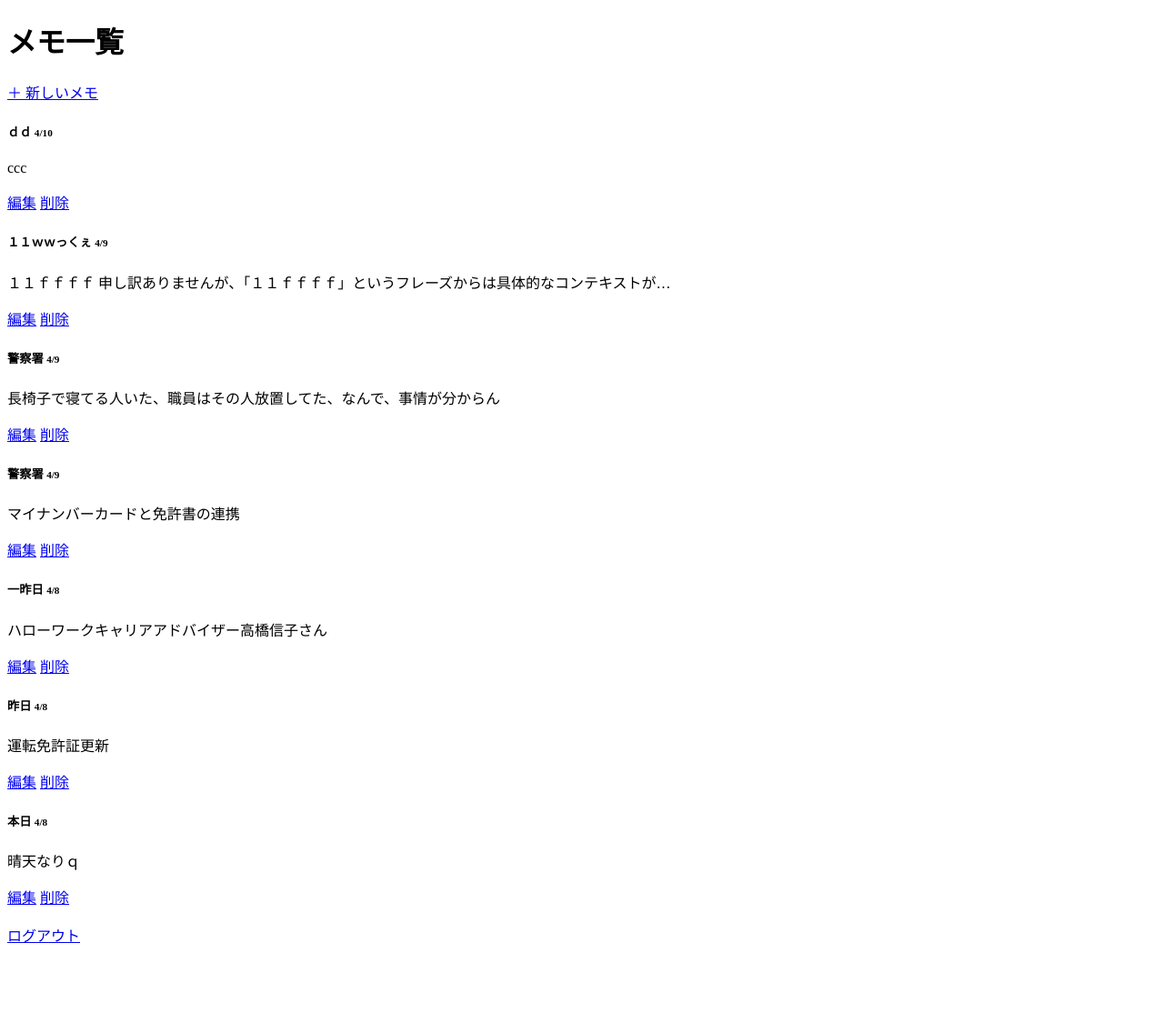
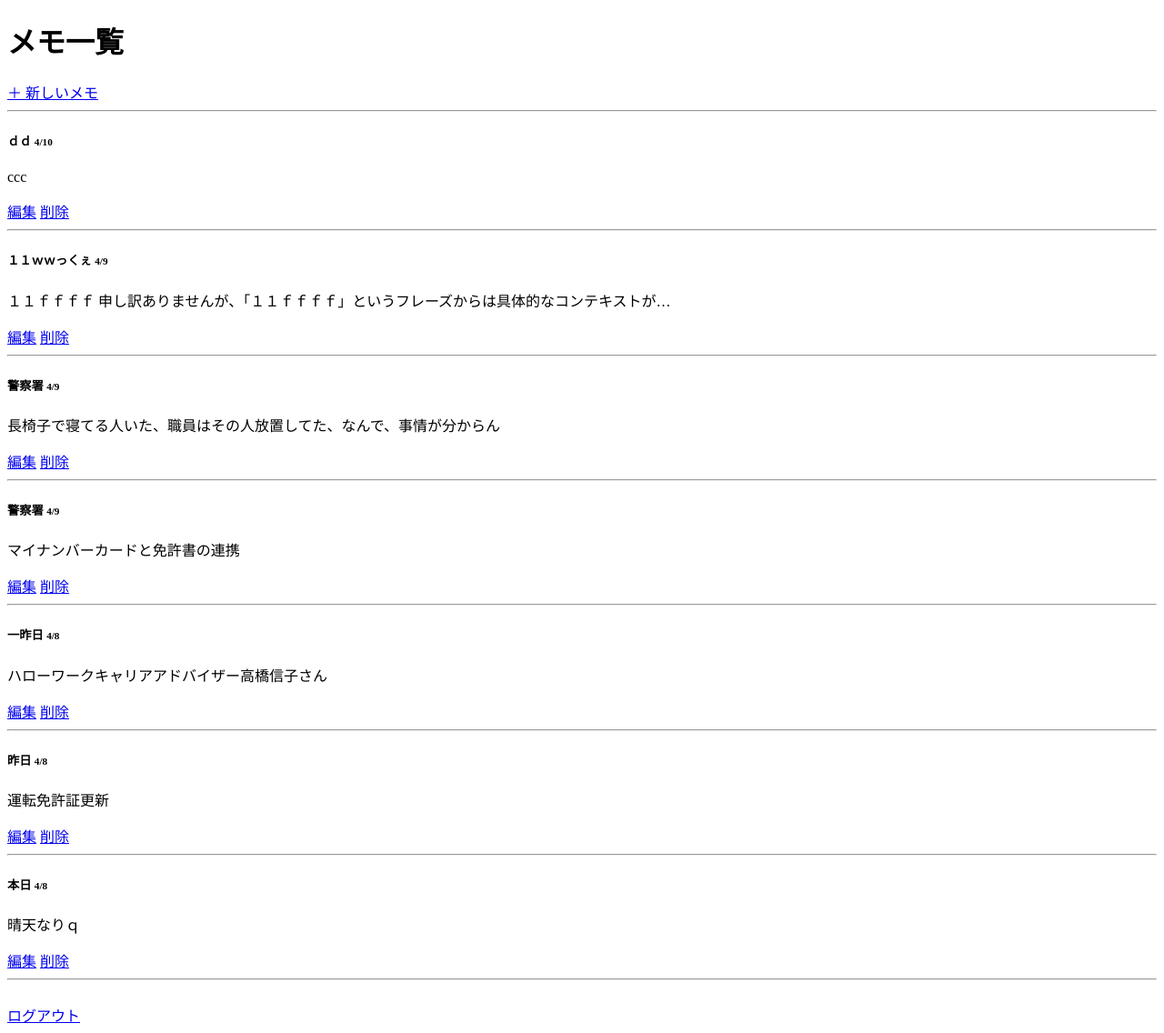
Before and after one commit to nnjrg248-debug/editapp, a Django app: page /list in a window 1280 px wide. Shown: the part 26-1162 px from the top of the page at 91% size. Before the commit the page ends 1063 px from the top, so only its background shows below. Run offline with Django 5.2, Linux system fonts and the light colour scheme; a user stored in the database is signed in; data comes from the database, SQL or seed files in the repository; both versions use the stored data as it was after the commit.

Commit message:
hr水平線引く

```diff
--- a/edit/templates/edit/memo_list.html
+++ b/edit/templates/edit/memo_list.html
@@ -5,7 +5,7 @@
     <h1>メモ一覧</h1>
     <a href="{% url 'memo_create' %}" class="btn btn-primary">＋ 新しいメモ</a>
 </div>
-
+<hr>
 <div class="row">
     {% for memo in memos %}
     <div class="col-md-4 mb-3">
@@ -25,6 +25,7 @@
             </div>
         </div>
     </div>
+    <hr class="my-2 text-muted">
      {% empty %}
     <!-- メモが1件もない場合に表示されるエリア -->
     <div class="col-12">
```
Also changed, not shown: db.sqlite3.
